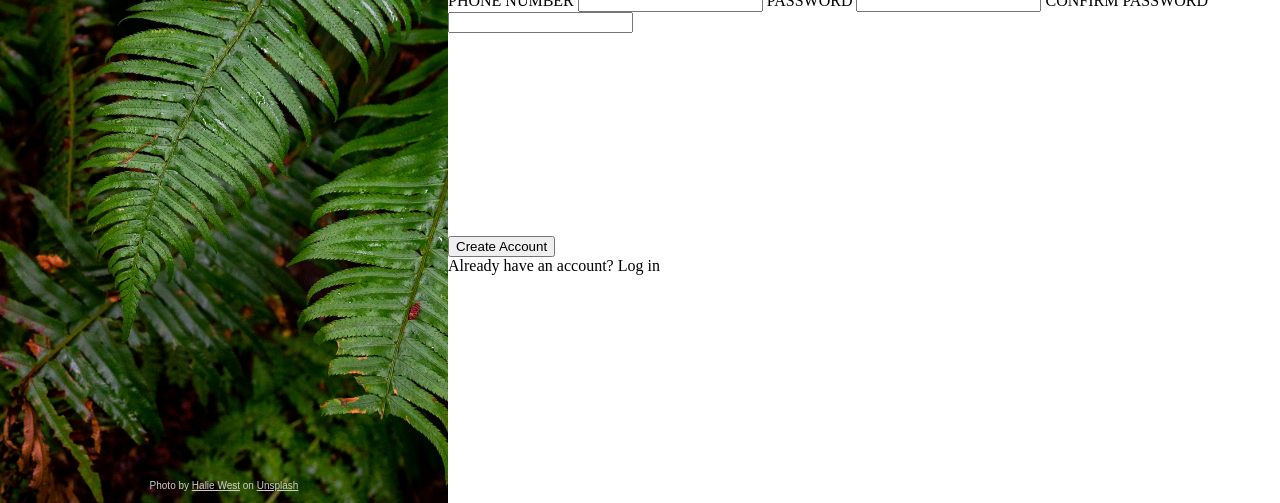
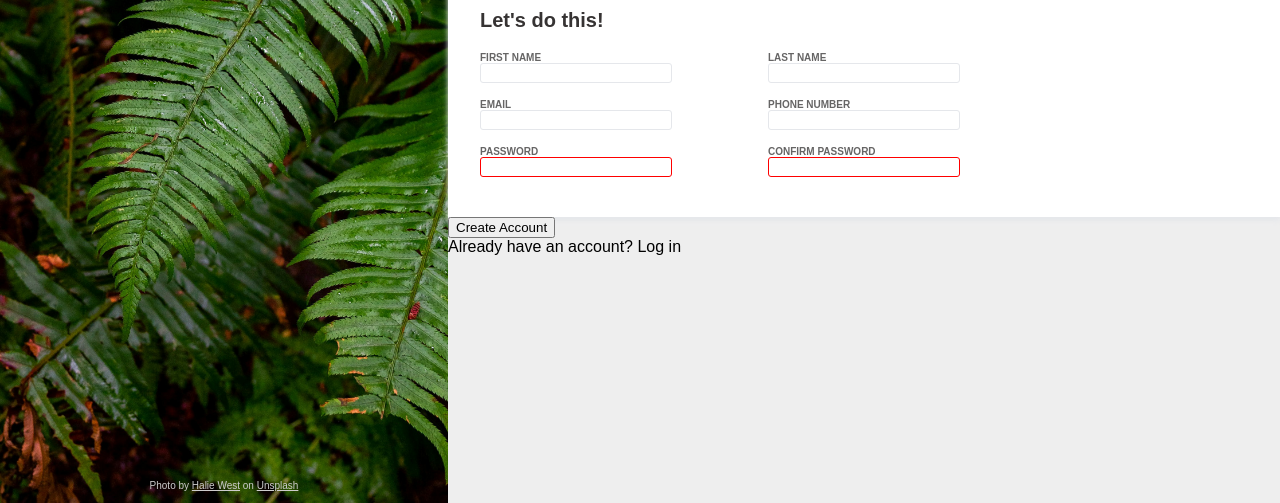
Before and after one commit to ajokea/sign-up-form, a plain HTML site: page index.html in a window 1280 px wide. Shown: the part 297-800 px from the top of the page. Drawn offline with Linux system fonts and the light colour scheme.

Commit message:
Style form

```diff
--- a/index.html
+++ b/index.html
@@ -23,25 +23,33 @@
             <p>You <span>know</span> you want to.</p>
             </div>
             <div>
+                <p>Let's do this!</p>
                 <form action="">
-                    <label for="first-name">FIRST NAME
+                    <div>
+                        <label for="first-name" >FIRST NAME</label>
                         <input type="text" name="first-name" id="first-name">
-                    </label>
-                    <label for="last-name">LAST NAME
+                    </div>
+                    <div>
+                        <label for="last-name">LAST NAME</label>
                         <input type="text" name="last-name" id="last-name">
-                    </label>
-                    <label for="email">EMAIL
+                    </div>
+                    <div>
+                        <label for="email">EMAIL</label>
                         <input type="email" name="email" id="email">
-                    </label>
-                    <label for="phone">PHONE NUMBER
+                    </div>
+                    <div>
+                        <label for="phone">PHONE NUMBER</label>
                         <input type="tel" name="phone" id="phone">
-                    </label>
-                    <label for="password">PASSWORD
-                        <input type="password" name="password" id="password">
-                    </label>
-                    <label for="confirm-password">CONFIRM PASSWORD
-                        <input type="password" name="confirm-password" id="confirm-password">
-                    </label>
+                    </div>
+                    <div>
+                        <label for="password">PASSWORD</label>
+                        <input type="password" name="password" id="password" required>
+                        <span></span>
+                    </div>
+                    <div>
+                        <label for="confirm-password">CONFIRM PASSWORD</label>
+                        <input type="password" name="confirm-password" id="confirm-password" required>
+                    </div>
                 </form>
             </div>
             <div>
--- a/style.css
+++ b/style.css
@@ -58,8 +58,67 @@ a:link ,a:link:visited {
     flex-basis: 65vw;
     display: flex;
     flex-direction: column;
+    font-family: Arial, Helvetica, sans-serif;
+    background-color: #eeeeee;
 }
 
-.right-hand-side div {
-    flex:1 1 33vh;
+.right-hand-side > div:nth-child(2n - 1) {
+    flex: 1 1 calc(100vh / 3);
 }
+
+span {
+    font-style: italic;
+}
+
+form {
+    display: flex;
+    flex-wrap: wrap;
+    justify-content: space-between;
+    padding-right: 25vw;
+    font-size: 10px;
+    font-weight: 700;
+    color: #666565;
+}
+
+form div {
+    display: flex;
+    flex-direction: column;
+    padding-left: 2.5vw;
+    padding-bottom: 2vh;
+}
+
+input {
+    height: 2.5vh;
+    width: 15vw;
+    border:0.1px solid #E5E7EB;
+    border-radius: 3px;
+}
+
+input:focus {
+    outline: none;
+    border-color: rgb(78, 78, 250);
+    border-width: 1px;
+    box-shadow: 2px 2px #E5E7EB;
+}
+
+#password:invalid, #confirm-password:invalid {
+    outline: none;
+    border-color: red;
+    border-width: 1px;
+    box-shadow: none;
+}
+
+.right-hand-side > div:nth-child(2) {
+    background-color: white;
+    font-size: 20px;
+    font-weight: 550;
+    color: #363333;
+    padding-top: 2.5vh;
+    padding-bottom: 3vh;
+    box-shadow: 0 4px 5px #E5E7EB;
+}
+
+.right-hand-side > div:nth-child(2) > p {
+    padding-left: 2.5vw;
+    padding-bottom: 2.5vh;
+}
```
